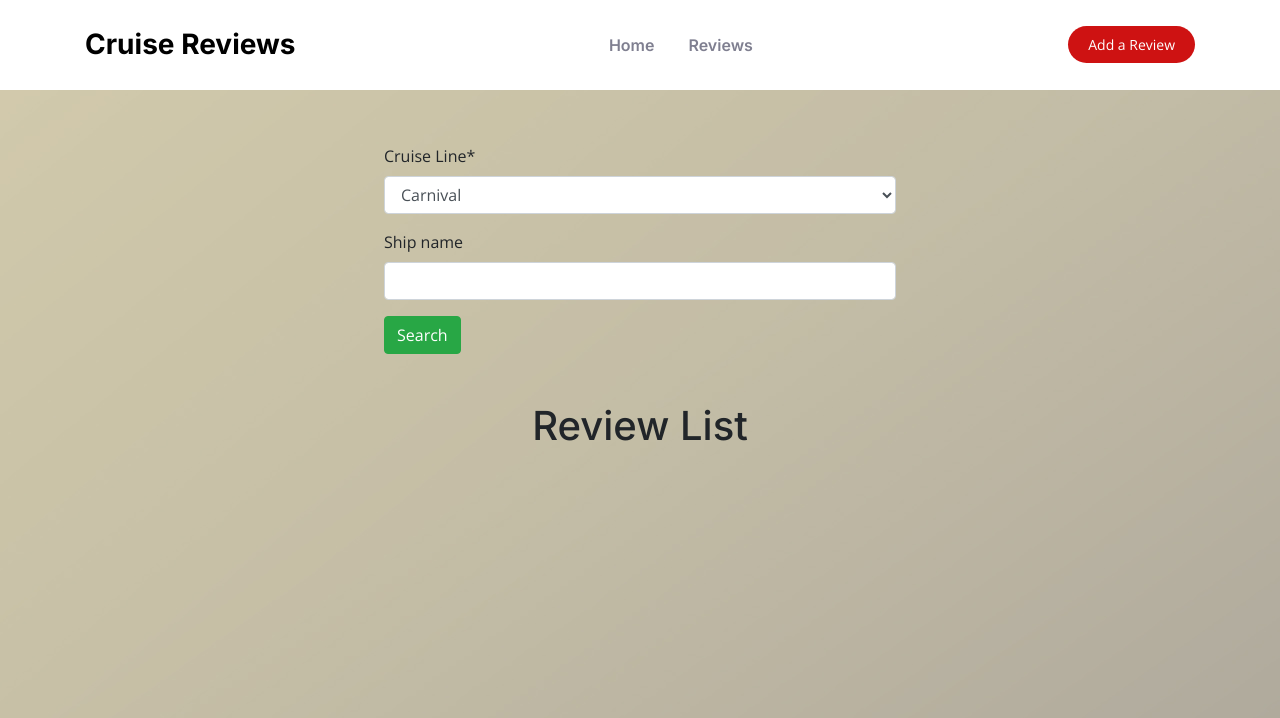
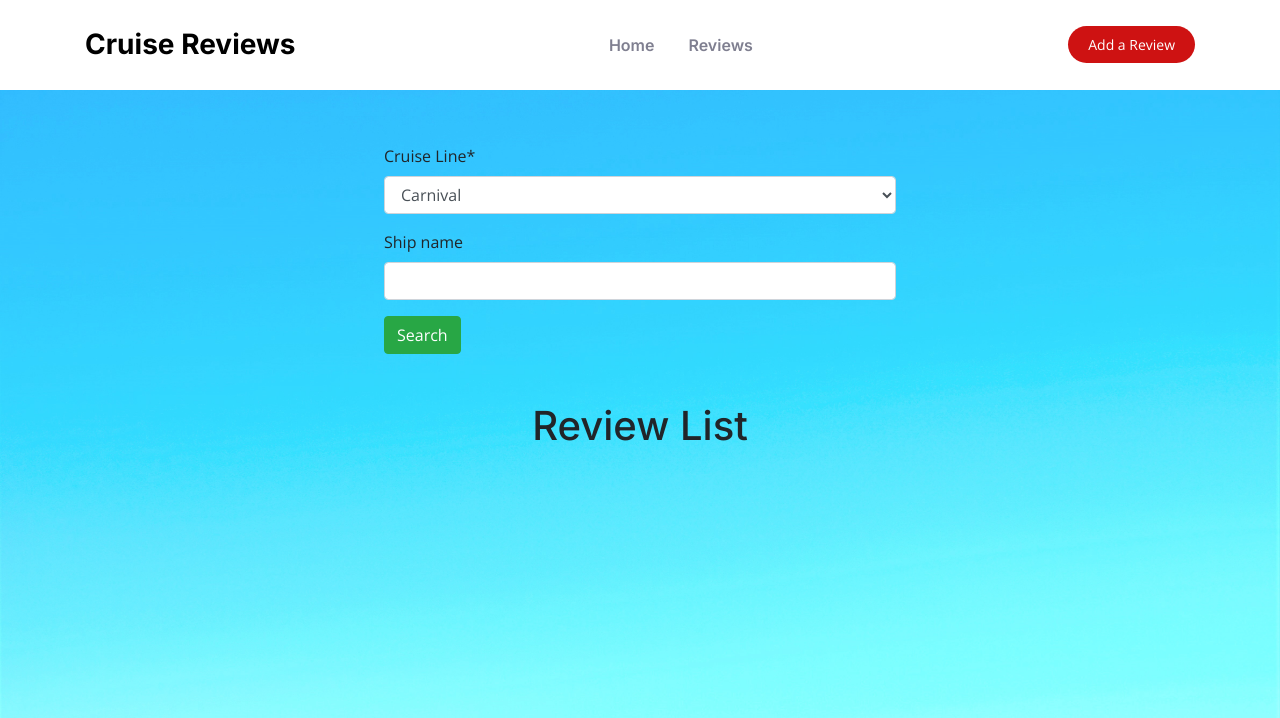
Before and after one commit to aaronator61/finalproject, a Django app: page /reviews/ in a window 1280 px wide. Shown: the top 718 px of the page. Run offline with Django 4.2, Linux system fonts and the light colour scheme; data that the repository does not hold is empty; some libraries are stand-ins or nearby versions.

Commit message:
Prettier Reviews Page

```diff
--- a/finalproject/static/css/styles.css
+++ b/finalproject/static/css/styles.css
@@ -28,11 +28,12 @@ div.nav li.nav a:hover:not(.active) {
 }
 
 div.nav .active {
-    background-color: #04AA6D;
+    background-color: #91aa04;
 }
 
 #bg {
     background-repeat: no-repeat;
     width:100%;
-    height:100%
+    height:100%;
+    background-size: cover;
 }
--- a/templates/pages/reviews.html
+++ b/templates/pages/reviews.html
@@ -21,8 +21,8 @@
     }
 
     .grid-item {
-        background-color: rgba(203, 220, 203);
-        border: 1px solid rgba(0, 0, 0);
+        background-color: rgba(241, 233, 219);
+        border: 3px solid rgba(0, 0, 0);
         padding: 20px;
         text-align: left;
         box-shadow: 2px 2px;
@@ -36,13 +36,13 @@
         width: 5%;
     }
     body {
-        background-image: url('{% static "img/backgroundtry2.jpg"%}');
+        background-image: url('{% static "img/reviewsPage.jpg"%}');
         background-repeat: no-repeat;
     }
 </style>
 {% endblock %}
 {% block content %}
-<body id="bg" style="background-image: url('{% static "img/finaltry.jpg"%}');">
+<body id="bg" style="background-image: url('{% static "img/reviewsPage.jpg"%}');">
     <br><br><br><br><br><br>
     <div class="margin">
         <form method='POST' action="{% url 'reviews' %}">
```
Also changed, not shown: finalproject/static/img/randomcolor.jpg, finalproject/static/img/reviewsPage.jpg (added), pages/migrations/0005_alter_review_month_alter_review_star_rating.py (added).
